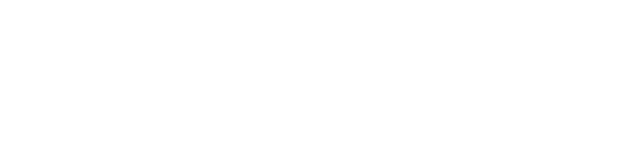
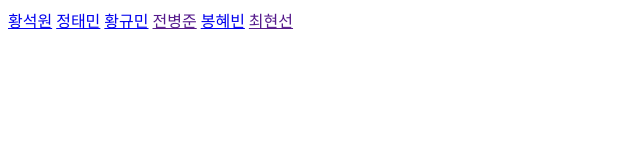
Before and after one commit to ghkdtjrdnjs2/team-project-2, a plain HTML site: page index.html in a window 1280 px wide. Shown: the whole page, without its empty margins (0-640 px from the left). Drawn offline with Linux system fonts and the light colour scheme.

Commit message:
1차 수정

```diff
--- a/index.html
+++ b/index.html
@@ -6,6 +6,11 @@
     <title>Document</title>
 </head>
 <body>
-
+    <a href="seokwon.html">황석원</a>
+    <a href="tamin.html">정태민</a>
+    <a href="kyumin.html">황규민</a>
+    <a href="">전병준</a>
+    <a href="hye.html">봉혜빈</a>
+    <a href="">최현선</a>
 </body>
 </html>
```
